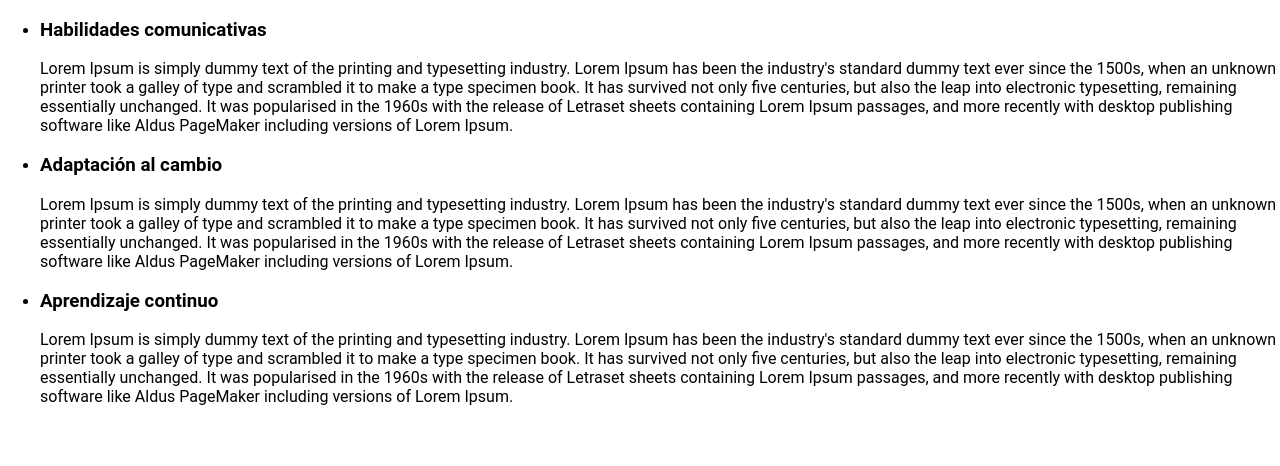
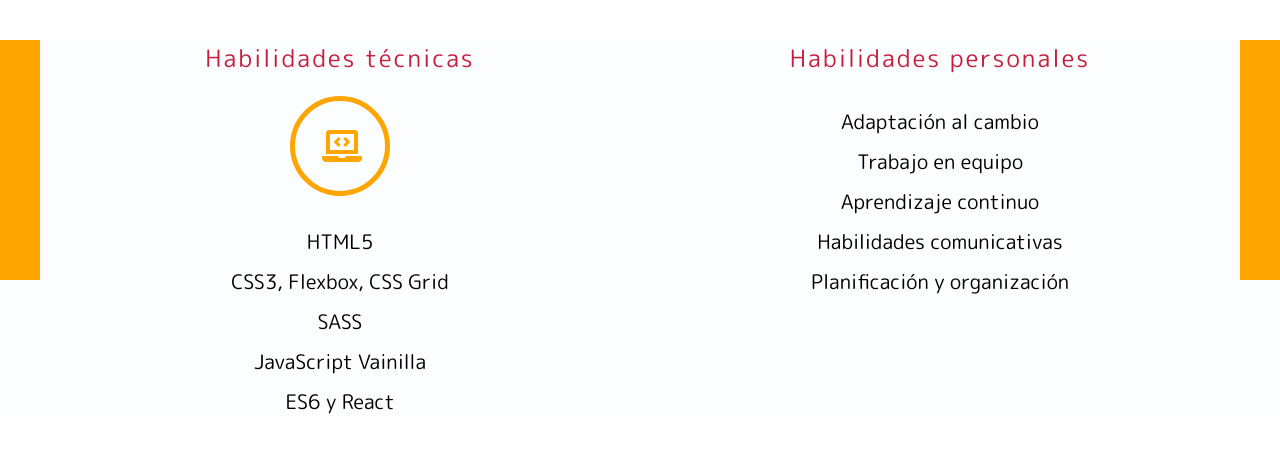
Before and after one commit to irenemherrero/portfolio, a React (Create React App) app: page / in a window 1280 px wide. Shown: the part 800-1266 px from the top of the page. Built offline with nearby package versions, Linux system fonts and the light colour scheme.

Commit message:
design skills

```diff
--- a/src/components/Skills.js
+++ b/src/components/Skills.js
@@ -1,23 +1,37 @@
 import React, { Component, Fragment } from 'react';
+
 class Skills extends Component {
-    state = {  }
+
     render() {
         return (
             <Fragment>
                 <div className="containerSkills">
-              <ul className="skillsList">
-                  <li className="itemListSkills">
-                      <h3 className="titleSkill">Habilidades comunicativas</h3>
-                      <p className="paragraphSkill">Lorem Ipsum is simply dummy text of the printing and typesetting industry. Lorem Ipsum has been the industry's standard dummy text ever since the 1500s, when an unknown printer took a galley of type and scrambled it to make a type specimen book. It has survived not only five centuries, but also the leap into electronic typesetting, remaining essentially unchanged. It was popularised in the 1960s with the release of Letraset sheets containing Lorem Ipsum passages, and more recently with desktop publishing software like Aldus PageMaker including versions of Lorem Ipsum.</p>
+                <div className="listBackground"></div>
+                    <ul className="generalSkillsList">
+                        <li className="itemListGeneralSkills">
+                            <h3 className="titleGeneralSkill fontPreTitle">Habilidades técnicas</h3>
+                                <div className="iconContainer">
+                                <i className="fas fa-laptop-code"></i>
+                                </div>
+                                <ul className="skillsList fontListSkills">
+                                    <li className="skill">HTML5</li>
+                                    <li className="skill">CSS3, Flexbox, CSS Grid</li>
+                                    <li className="skill">SASS</li>
+                                    <li className="skill">JavaScript Vainilla</li>
+                                    <li className="skill">ES6 y React</li>
+                      </ul>
                   </li>
-                  <li className="itemListProj">
-                      <h3 className="titleSkill">Adaptación al cambio</h3>
-                      <p className="paragraphSkill">Lorem Ipsum is simply dummy text of the printing and typesetting industry. Lorem Ipsum has been the industry's standard dummy text ever since the 1500s, when an unknown printer took a galley of type and scrambled it to make a type specimen book. It has survived not only five centuries, but also the leap into electronic typesetting, remaining essentially unchanged. It was popularised in the 1960s with the release of Letraset sheets containing Lorem Ipsum passages, and more recently with desktop publishing software like Aldus PageMaker including versions of Lorem Ipsum.</p>
+                            <li className="itemListGeneralSkills">
+                                <h3 className="titleGeneralSkill fontPreTitle">Habilidades personales</h3>
+                                <ul className="skillsList fontListSkills">
+                                    <li className="skill">Adaptación al cambio</li>
+                                    <li className="skill">Trabajo en equipo</li>
+                                    <li className="skill">Aprendizaje continuo</li>
+                                    <li className="skill">Habilidades comunicativas</li>
+                                    <li className="skill">Planificación y organización</li>
+                                </ul>
                             </li>
-                  <li className="itemListProj">
-                      <h3 className="titleSkill">Aprendizaje continuo</h3>
-                      <p className="paragraphSkill">Lorem Ipsum is simply dummy text of the printing and typesetting industry. Lorem Ipsum has been the industry's standard dummy text ever since the 1500s, when an unknown printer took a galley of type and scrambled it to make a type specimen book. It has survived not only five centuries, but also the leap into electronic typesetting, remaining essentially unchanged. It was popularised in the 1960s with the release of Letraset sheets containing Lorem Ipsum passages, and more recently with desktop publishing software like Aldus PageMaker including versions of Lorem Ipsum.</p>
-                  </li>
+
               </ul>
           </div>
       </Fragment>
--- a/src/scss/components/_hero.scss
+++ b/src/scss/components/_hero.scss
@@ -7,6 +7,7 @@
 }
 
 .preTitleEffect{
+  letter-spacing: .15em;
   animation-name: appear;
   animation-timing-function: ease;
   animation-delay: 3s;
--- a/src/scss/components/_typography.scss
+++ b/src/scss/components/_typography.scss
@@ -3,7 +3,6 @@
   font-size: $font-size-xl;
   font-family: $font-family-1;
   font-weight: $font-weight-medium;
-  letter-spacing: .15em;
   margin: 0;
 }
 .fontTitle {
@@ -22,6 +21,12 @@
   &:hover {
     color: $font-color-6;
   }
+}
+.fontListSkills{
+  color: black;
+  font-size: $font-size-big;
+  font-family: $font-family-1;
+  font-weight: $font-weight-regular;
 }
 
 // .font-medium-title {
--- /dev/null
+++ b/src/scss/layout/_skills.scss
@@ -0,0 +1,73 @@
+.containerSkills{
+    margin: 0;
+    background-color: $background-color-3;
+}
+.listBackground{
+    width: 100%;
+    height: 30vh;
+    position: absolute;
+    background-color: $background-color-2;
+    z-index: 0;
+}
+
+.generalSkillsList{
+    position: relative;
+    background-color: $background-color-3;
+    display: grid;
+    grid-template-columns: 1fr 1fr;
+    margin: 40px;
+    padding: 0;
+}
+
+.itemListGeneralSkills{
+    list-style: none;
+    // border: 1px solid $background-color-4;
+    margin: 10px;
+    display: flex;
+    flex-direction: column;
+    align-items: center;
+    margin: 0;
+}
+.titleGeneralSkill{
+    letter-spacing: 2px;
+    padding-bottom: 20px;
+    font-size: $font-weight-bold;
+}
+
+.iconContainer{
+    border: 5px solid $font-color-2;
+    border-radius: 50%;
+    height: 100px;
+    width: 100px;
+    text-align: center;
+    margin-bottom: 20px;
+    background-color: $font-color-6;
+}
+
+.fa-laptop-code{
+    left: 2%;
+    top:40%;
+    position:relative;
+    transform:translate(-50%, -50%);
+    transform:scale(2);
+    color: $font-color-2;
+}
+
+.skillsList{
+    padding: 0;
+    display: flex;
+    flex-direction: column;
+    align-items: center;
+}
+
+.skill{
+    list-style: none;
+    height: 30px;
+    display: flex;
+    align-content: center;
+    margin-top: 10px;
+}
+
+  .skillName{
+      margin-top: 5px;
+  }
--- a/src/scss/main.css
+++ b/src/scss/main.css
@@ -88,7 +88,7 @@ body {
 
 .container-footer {
   position: relative;
-  background-color: #304268;
+  background-color: #ffa500;
   height: 128px;
   display: flex;
   flex-direction: column;
@@ -105,37 +105,7 @@ body {
   padding: 7px; }
 
 .corazon {
-  color: #f26002; }
-
-.section-2 {
-  padding: 15px;
-  height: 624px;
-  background-color: #eff9ff; }
-  @media all and (min-width: 768px) {
-    .section-2 {
-      height: 397px;
-      padding: 30px 0;
-      display: flex;
-      flex-direction: column; } }
-  @media all and (min-width: 768px) {
-    .section-2 {
-      height: 427px;
-      padding: 60px 85px;
-      display: flex;
-      flex-direction: column; } }
-
-.reasons-title {
-  margin: 15px auto 22.5px;
-  text-align: center; }
-  @media all and (min-width: 768px) {
-    .reasons-title {
-      margin-top: 0;
-      margin-bottom: 45px;
-      height: 45px;
-      font-size: 26px; } }
-  @media all and (min-width: 1280px) {
-    .reasons-title {
-      font-size: 32px; } }
+  color: #FCFDFE; }
 
 .container-all-reasons {
   display: grid;
@@ -191,6 +161,71 @@ body {
   height: 100px;
   border: 1px solid black; }
 
+.containerSkills {
+  margin: 0;
+  background-color: #FCFDFE; }
+
+.listBackground {
+  width: 100%;
+  height: 30vh;
+  position: absolute;
+  background-color: #ffa500;
+  z-index: 0; }
+
+.generalSkillsList {
+  position: relative;
+  background-color: #FCFDFE;
+  display: grid;
+  grid-template-columns: 1fr 1fr;
+  margin: 40px;
+  padding: 0; }
+
+.itemListGeneralSkills {
+  list-style: none;
+  margin: 10px;
+  display: flex;
+  flex-direction: column;
+  align-items: center;
+  margin: 0; }
+
+.titleGeneralSkill {
+  letter-spacing: 2px;
+  padding-bottom: 20px;
+  font-size: 700; }
+
+.iconContainer {
+  border: 5px solid #ffa500;
+  border-radius: 50%;
+  height: 100px;
+  width: 100px;
+  text-align: center;
+  margin-bottom: 20px;
+  background-color: #FCFDFE; }
+
+.fa-laptop-code {
+  left: 2%;
+  top: 40%;
+  position: relative;
+  transform: translate(-50%, -50%);
+  transform: scale(2);
+  color: #ffa500; }
+
+.skillsList {
+  padding: 0;
+  display: flex;
+  flex-direction: column;
+  align-items: center; }
+
+.skill {
+  list-style: none;
+  height: 30px;
+  display: flex;
+  align-content: center;
+  margin-top: 10px; }
+
+.skillName {
+  margin-top: 5px; }
+
 .buttonHamburger {
   width: 80px;
   height: 80px;
@@ -213,6 +248,7 @@ body {
   transform: translate(-50%, 0%); }
 
 .preTitleEffect {
+  letter-spacing: .15em;
   animation-name: appear;
   animation-timing-function: ease;
   animation-delay: 3s;
@@ -268,7 +304,6 @@ body {
   font-size: 24px;
   font-family: "M PLUS Rounded 1c", sans-serif;
   font-weight: 500;
-  letter-spacing: .15em;
   margin: 0; }
 
 .fontTitle {
@@ -286,6 +321,12 @@ body {
   .fontItemMenu:hover {
     color: #FCFDFE; }
 
+.fontListSkills {
+  color: black;
+  font-size: 20px;
+  font-family: "M PLUS Rounded 1c", sans-serif;
+  font-weight: 400; }
+
 .titulo-anonymous {
   color: #C61F3E; }
 
--- a/src/scss/main.scss
+++ b/src/scss/main.scss
@@ -7,6 +7,7 @@
 @import 'layout/footer';
 @import 'layout/grid';
 @import 'layout/projects';
+@import 'layout/skills';
 
 // Components
 @import 'components/buttons';
```
Also changed, not shown: src/scss/core/_variables.scss (+7 -5 lines), src/scss/layout/_grid.scss (+30 -30 lines), src/scss/layout/_header.scss (+3 -5 lines). Lines whose indentation alone changed are shown as unchanged.
